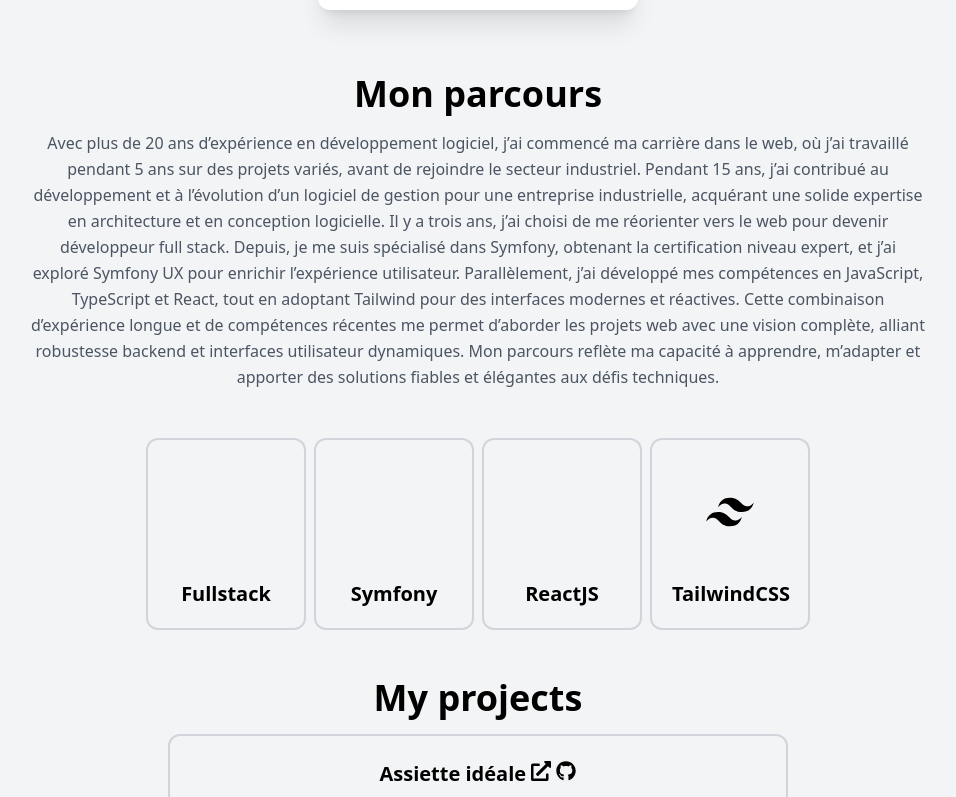
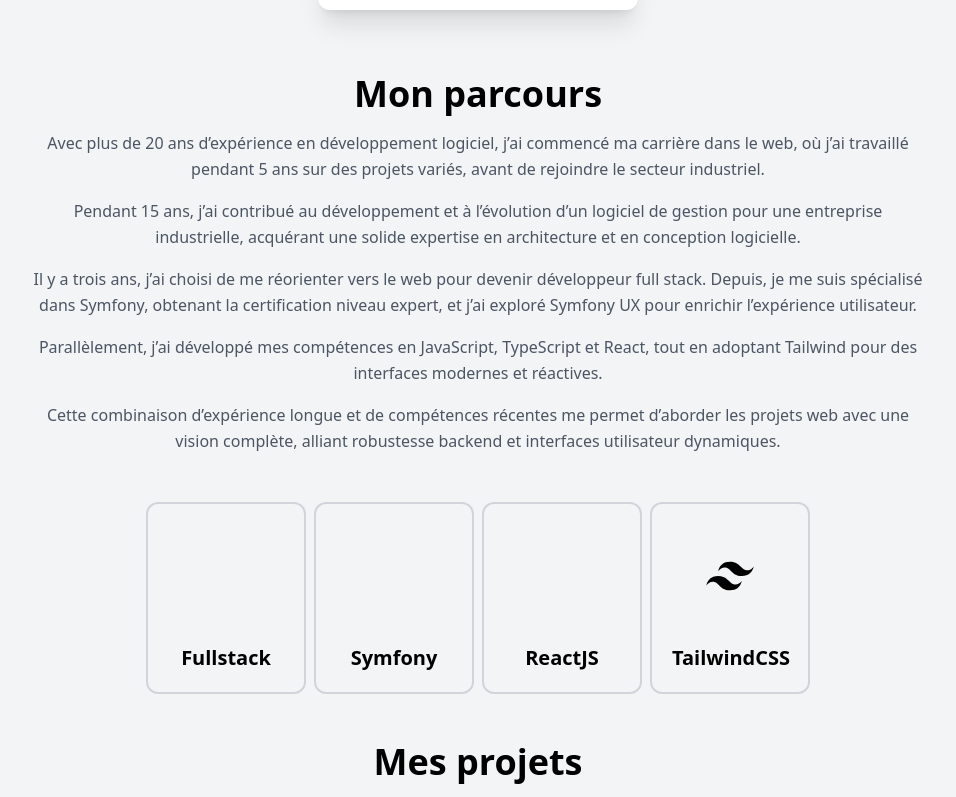
Before and after one commit to florentcussatlegras/fc-portfolio, a React (Create React App) app: page / in a window 1280 px wide. Shown: the part 480-1277 px from the top of the page, without its empty margins (162-1118 px from the left). Built offline with nearby package versions, Linux system fonts and the light colour scheme; some icons are missing.

Commit message:
last commit

```diff
--- a/src/App.js
+++ b/src/App.js
@@ -13,8 +13,8 @@ import dataEn from "./assets/data_en";
 import { LanguageContext } from "./context/LanguageContext";
 
 function App() {
-  const { language } = useContext(LanguageContext); // ← useContext ici
-  const data = language === "fr" ? dataFr : dataEn; // ← sélection des données
+  const { language } = useContext(LanguageContext);
+  const data = language === "fr" ? dataFr : dataEn;
 
   useEffect(() => {
     AOS.init({
--- a/src/assets/data_en.js
+++ b/src/assets/data_en.js
@@ -14,9 +14,20 @@ const data = {
   },
   about: {
     title: "My Background",
-    description:
-      "With over 20 years of experience in software development, I began my career in web development, where I worked for five years on a wide range of projects before moving into the industrial sector. For 15 years, I contributed to the development and evolution of a management software for an industrial company, gaining strong expertise in software architecture and design. Three years ago, I decided to return to web development and become a full-stack developer. Since then, I have specialized in Symfony, earning the Expert-level certification, and explored Symfony UX to enhance user experience. At the same time, I have strengthened my skills in JavaScript, TypeScript, and React, while adopting Tailwind CSS to build modern and responsive interfaces. This combination of long-term experience and up-to-date skills allows me to approach web projects with a comprehensive vision, combining robust backend systems with dynamic user interfaces. My journey reflects my ability to learn, adapt, and deliver reliable and elegant solutions to technical challenges.",
-    },
+    description: [
+      "With over 20 years of experience in software development, I began my career in web development, where I worked for five years on a wide range of projects before moving into the industrial sector.",
+
+      "For 15 years, I contributed to the development and evolution of management software for an industrial company, gaining strong expertise in software architecture and software design.",
+
+      "Three years ago, I decided to return to web development and become a full-stack developer. Since then, I have specialized in Symfony, earning the Expert-level certification, and explored Symfony UX to enhance user experience.",
+
+      "At the same time, I have strengthened my skills in JavaScript, TypeScript, and React, while adopting Tailwind CSS to build modern and responsive interfaces.",
+
+      "This combination of long-term experience and up-to-date skills allows me to approach web projects with a comprehensive vision, combining robust backend systems with dynamic user interfaces.",
+
+      "My journey reflects my ability to learn, adapt, and deliver reliable and elegant solutions to technical challenges."
+    ],
+  },
   skills: [
     {
       skillName: "Fullstack",
--- a/src/assets/data_fr.js
+++ b/src/assets/data_fr.js
@@ -14,8 +14,17 @@ const data = {
   },
   about: {
     title: "Mon parcours",
-    description:
-      "Avec plus de 20 ans d’expérience en développement logiciel, j’ai commencé ma carrière dans le web, où j’ai travaillé pendant 5 ans sur des projets variés, avant de rejoindre le secteur industriel. Pendant 15 ans, j’ai contribué au développement et à l’évolution d’un logiciel de gestion pour une entreprise industrielle, acquérant une solide expertise en architecture et en conception logicielle. Il y a trois ans, j’ai choisi de me réorienter vers le web pour devenir développeur full stack. Depuis, je me suis spécialisé dans Symfony, obtenant la certification niveau expert, et j’ai exploré Symfony UX pour enrichir l’expérience utilisateur. Parallèlement, j’ai développé mes compétences en JavaScript, TypeScript et React, tout en adoptant Tailwind pour des interfaces modernes et réactives. Cette combinaison d’expérience longue et de compétences récentes me permet d’aborder les projets web avec une vision complète, alliant robustesse backend et interfaces utilisateur dynamiques. Mon parcours reflète ma capacité à apprendre, m’adapter et apporter des solutions fiables et élégantes aux défis techniques.",
+    description: [
+      "Avec plus de 20 ans d’expérience en développement logiciel, j’ai commencé ma carrière dans le web, où j’ai travaillé pendant 5 ans sur des projets variés, avant de rejoindre le secteur industriel.",
+
+      "Pendant 15 ans, j’ai contribué au développement et à l’évolution d’un logiciel de gestion pour une entreprise industrielle, acquérant une solide expertise en architecture et en conception logicielle.",
+
+      "Il y a trois ans, j’ai choisi de me réorienter vers le web pour devenir développeur full stack. Depuis, je me suis spécialisé dans Symfony, obtenant la certification niveau expert, et j’ai exploré Symfony UX pour enrichir l’expérience utilisateur.",
+
+      "Parallèlement, j’ai développé mes compétences en JavaScript, TypeScript et React, tout en adoptant Tailwind pour des interfaces modernes et réactives.",
+
+      "Cette combinaison d’expérience longue et de compétences récentes me permet d’aborder les projets web avec une vision complète, alliant robustesse backend et interfaces utilisateur dynamiques.",
+    ],
   },
   skills: [
     {
@@ -40,7 +49,7 @@ const data = {
         <div className="w-16 h-16 mx-auto">
           <CIcon icon={cibReact} className="w-full h-full" />
         </div>
-      )
+      ),
     },
     {
       skillName: "TailwindCSS",
--- a/src/partials/About.js
+++ b/src/partials/About.js
@@ -5,7 +5,11 @@ function About({ title, description }) {
     <div className="max-w-4xl mx-auto mt-16">
       <p className="text-2xl md:text-4xl font-bold text-center">{title}</p>
       <p className="text-base text-left md:text-center text-gray-600 leading-relaxed mt-4">
-        {description}
+        {description.map((paragraph, index) => (
+          <p key={index} className="mb-4 leading-relaxed">
+            {paragraph}
+          </p>
+        ))}
       </p>
     </div>
   );
--- a/src/partials/ProjectCard.js
+++ b/src/partials/ProjectCard.js
@@ -5,12 +5,12 @@ import GitHubButton from "react-github-btn";
 const ProjectCard = ({ project: { title, description, tags, link, linkGithub } }) => {
   return (
     <div className="group w-full sm:w-1/2 m-4 mx-auto p-6 rounded-xl border-2 border-gray-300">
-      <h1 className="text-xl text-center font-bold">
+      <h1 className="text-xl text-center font-bold gap-4 flex justify-center">
         {title}{" "}
         <a href={link}>
           <FaExternalLinkAlt className="inline align-baseline" />
         </a>{" "}
-        <a href={link}>
+        <a href={linkGithub}>
           <FaGithub className="inline align-baseline" />
         </a>
       </h1>
--- a/src/partials/Projects.js
+++ b/src/partials/Projects.js
@@ -1,10 +1,14 @@
-import React from "react";
+import React, { useContext } from "react";
 import ProjectCard from "./ProjectCard";
+import { LanguageContext } from "../context/LanguageContext";
+
 
 const Projects = ({ projects }) => {
+    const { language } = useContext(LanguageContext);
+
     return (
         <div>
-            <h1 className="mt-8 text-2xl md:text-4xl text-center font-extrabold">My projects</h1>
+            <h1 className="mt-8 text-2xl md:text-4xl text-center font-extrabold">{language === 'fr' ? "Mes projets" : "My projects"}</h1>
             {projects.map((project) => (
                 <ProjectCard project={project} />
             ))}
--- a/src/partials/SkillCard.js
+++ b/src/partials/SkillCard.js
@@ -2,7 +2,7 @@ import React from "react";
 
 const SkillCard = ({ skillName, skillIcon }) => {
   return (
-    <div className="m-4 w-40 flex-none mx-auto text-center p-5 rounded-xl border-2 border-gray-300 flex flex-col justify-between h-48">
+    <div className="m-4 w-full md:w-40 flex-none mx-auto text-center p-5 rounded-xl border-2 border-gray-300 flex flex-col justify-between h-48">
       <div className="flex-grow flex items-center justify-center h-full">
         {skillIcon}
       </div>
```
